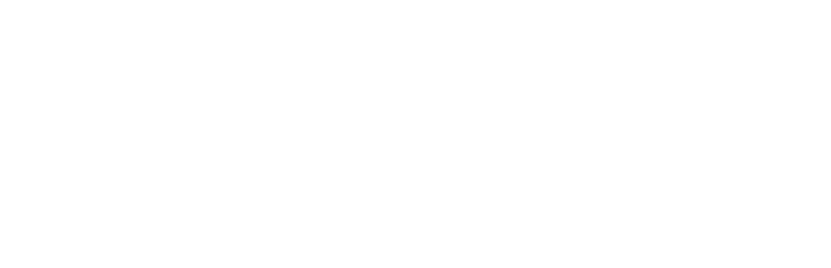
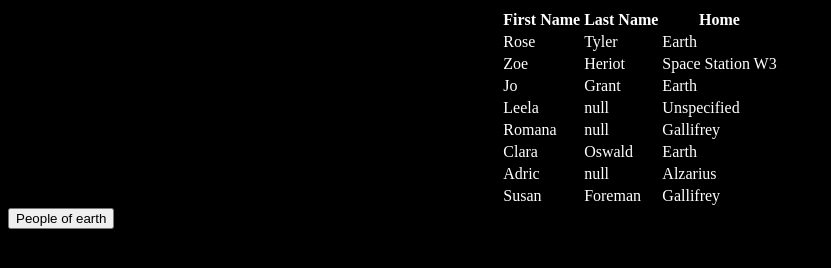
Before and after one commit to Kreecat/Html-java-and-perl, a plain HTML site: page htmlJava/index.html in a window 1280 px wide. Shown: the whole page, without its empty margins (0-831 px from the left). Drawn offline with Linux system fonts and the light colour scheme.

Commit message:
javascript and html side done, challenge part started, perl unclear on, attempted

```diff
--- a/htmlJava/index.html
+++ b/htmlJava/index.html
@@ -2,13 +2,23 @@
 <html>
 <head>
 	<title>Table</title>
+	<style type="text/css">
+		body{
+			background-color: black;
+			color: white;
+		}
+	</style>
 </head>
 <body>
-	<div id="mainTable">
+	<div id="mainTable" align="center">
+		<table>
+			<tHead id="tHead"></tHead>
+    		<tbody id="tBody"></tbody>
+		</table>
 	</div>
 	<div id="container">
-
 		<div id="earth">
+			<button id="earth">People of earth</button>
 		</div>
 		<div id="stationW3">
 		</div>
@@ -19,5 +29,6 @@
 		<div id="space">
 		</div>
 	</div>
+	<script type="text/javascript" src="script.js"></script>
 </body>
 </html>
--- a/htmlJava/script.js
+++ b/htmlJava/script.js
@@ -1,3 +1,5 @@
+console.log('we hear you');
+
 var table_data = [
   { first_name : 'Rose',
     last_name  : 'Tyler',
@@ -23,3 +25,51 @@ var table_data = [
   { first_name : 'Susan',
     last_name  : 'Foreman',
     home       : 'Gallifrey'} ];
+
+var tBody = document.getElementById('tBody'),
+    tHead = document.getElementById('tHead');
+
+var trHead = document.createElement('tr');
+
+var thFname = document.createElement('th'),
+    thLname = document.createElement('th'),
+    thHome = document.createElement('th');
+
+thFname.innerHTML = 'First Name';
+thLname.innerHTML = 'Last Name';
+thHome.innerHTML = 'Home';
+
+trHead.appendChild(thFname);
+trHead.appendChild(thLname);
+trHead.appendChild(thHome);
+
+tHead.appendChild(trHead);
+
+for (var i = 0; i < Object.keys(table_data).length; i++) {
+
+    var tr = "<tr>";
+
+    // trying to switch this, functionality not working fully
+    // if (table_data[i].last_name === 'null'){
+    //   table_data[i].last_name = 'No Last Name';
+    // }
+
+    tr += "<td>" + table_data[i].first_name + "</td>" + "<td>" + table_data[i].last_name + "</td>" + "<td>" + table_data[i].home + "</td></tr>";
+    tBody.innerHTML += tr;
+}
+
+// For the bonus, attempting to make it so when you click the button it would bring up just people from earth here, however wont pull up the earth through the if statement
+// var earth = document.getElementById("earth")
+
+// earth.addEventListener('click', function(e){
+//   if(table_data[i].home === 'Earth'){
+//     for (var i = 0; i < Object.keys(table_data).length; i++){
+//       var tbl = document.createElement('table'),
+//           tBody = document.createElement('tbody'),
+//           tr = document.createElement('tr');
+
+//       tr += "<td>" + table_data[i].first_name + "</td>" + "<td>" + table_data[i].last_name + "</td></tr>";
+//       tBody.innerHTML += tr;
+//     }
+//   }
+// })
```
Also changed, not shown: 1 other file.
